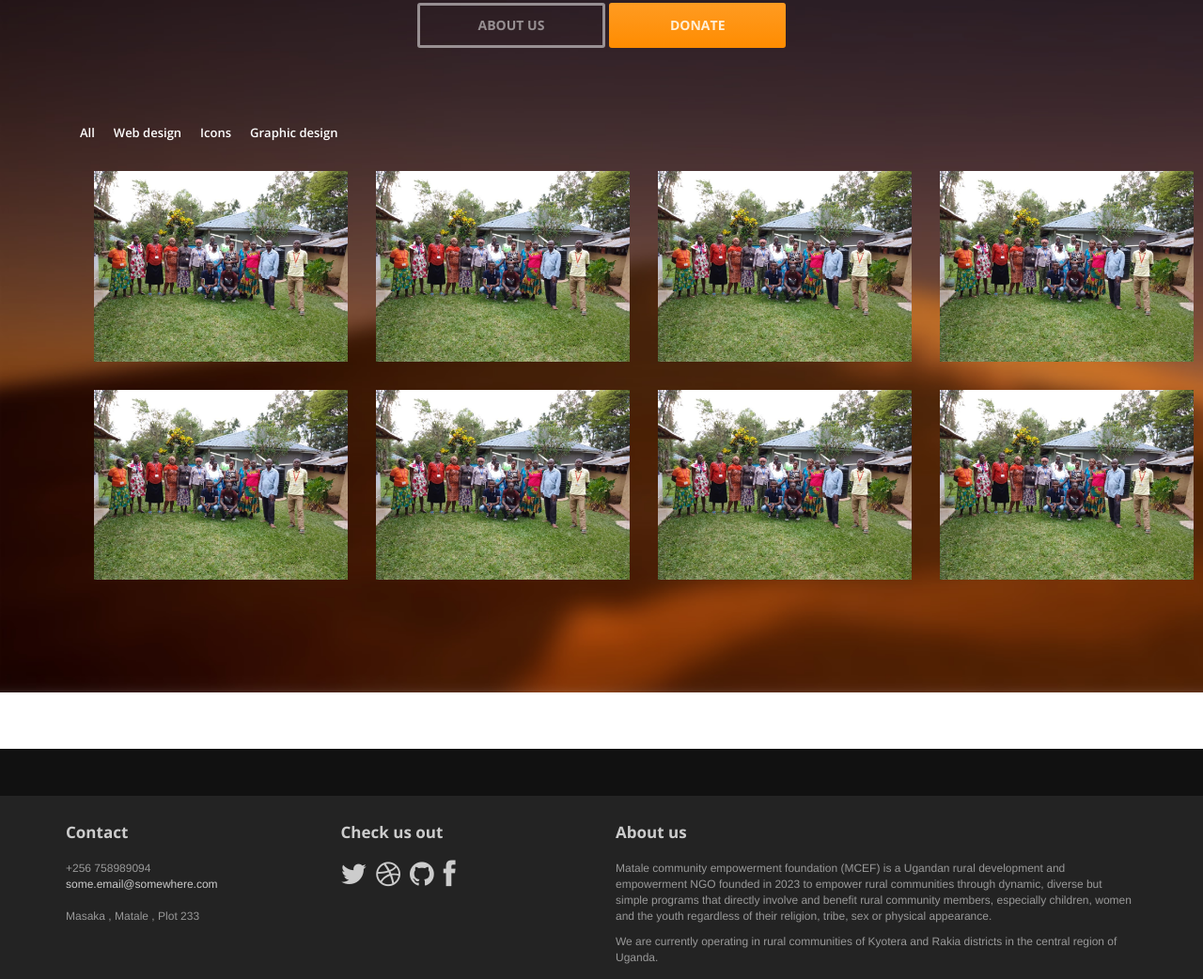
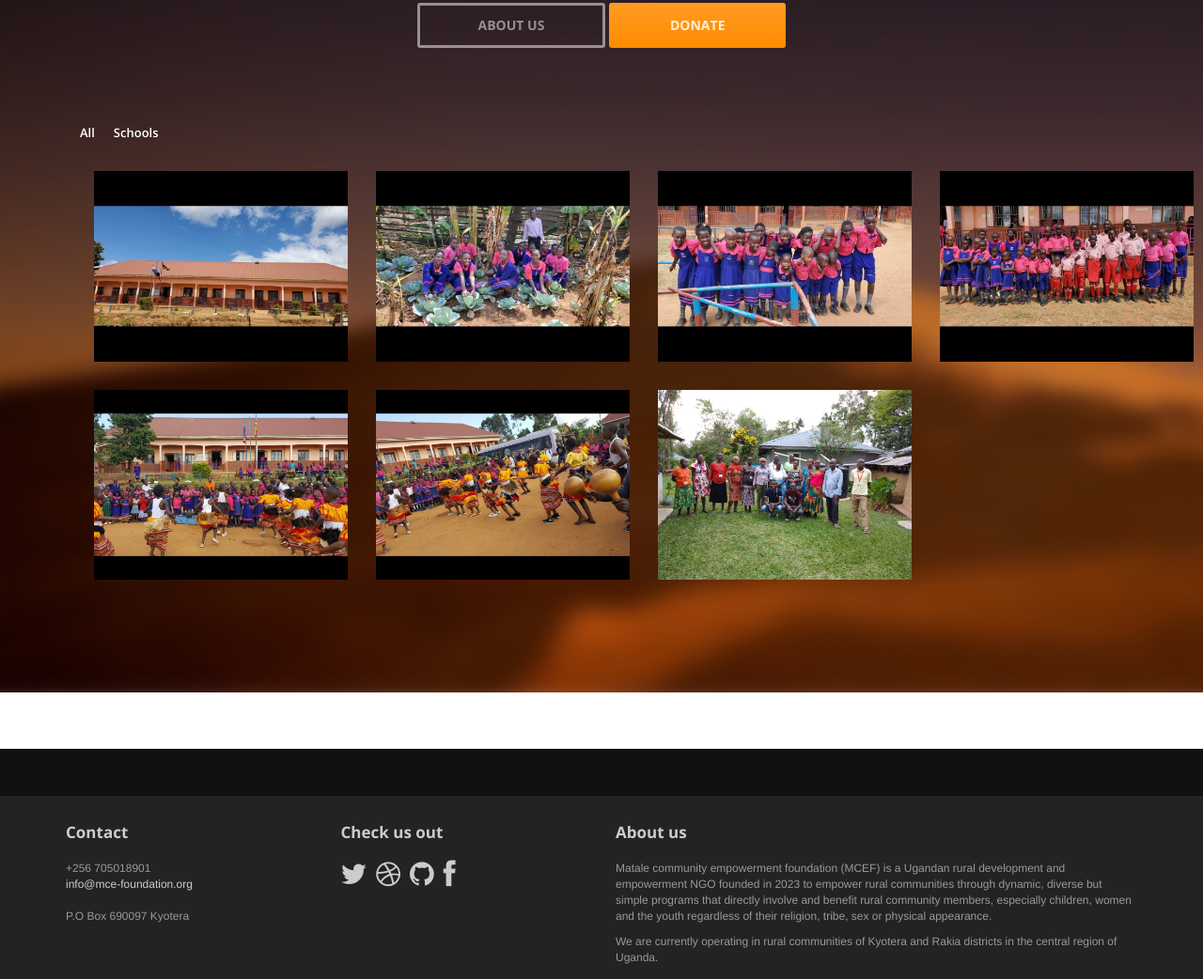
Before and after one commit to LanternNassi/MataleEmpowerment, a plain HTML site: page Insights.html in a window 1280 px wide. Shown: the part 369-1411 px from the top of the page at 94% size. Drawn offline with nearby package versions, Linux system fonts and the light colour scheme; a web font is replaced by a local one.

Commit message:
Winding up 01

```diff
--- a/Insights.html
+++ b/Insights.html
@@ -69,7 +69,7 @@
 			<div class="row">
 				<h1 class="lead">INSIGHTS AND RECENT WORKS</h1>
 				<p class="tagline">MCEF : Matale community empowerment foundation</a></p>
-				<p><a class="btn btn-default btn-lg" role="button">ABOUT US</a> <a class="btn btn-action btn-lg" role="button">DONATE</a></p>
+				<p><a class="btn btn-default btn-lg" role="button" href = "about.html">ABOUT US</a> <a class="btn btn-action btn-lg" role="button" href="Donate.html">DONATE</a></p>
 
 				<section id="content">
 					<div class="container">
@@ -77,9 +77,8 @@
 						<div class="span12">
 						  <ul class="portfolio-categ filter">
 							<li class="all active"><a href="#">All</a></li>
-							<li class="web"><a href="#" title="">Web design</a></li>
-							<li class="icon"><a href="#" title="">Icons</a></li>
-							<li class="graphic"><a href="#" title="">Graphic design</a></li>
+							<li class="web"><a href="#" title="">Schools</a></li>
+
 						  </ul>
 						  <div class="clearfix">
 						  </div>
@@ -89,89 +88,81 @@
 								<!-- Item Project and Filter Name -->
 								<li class="item-thumbs span3 design" data-id="id-0" data-type="web">
 								  <!-- Fancybox - Gallery Enabled - Title - Full Image -->
-								  <a class="hover-wrap fancybox" data-fancybox-group="gallery" title="Portfolio name" href="img/works/full/image-01-full.jpg">
+								  <a class="hover-wrap fancybox" data-fancybox-group="gallery" title="MCEF" href="assets/images/Works/Schools/9.jpg">
 									  <span class="overlay-img"></span>
 									  <span class="overlay-img-thumb font-icon-plus"></span>
 									  </a>
 								  <!-- Thumb Image and Description -->
-								  <img src="assets/images/Works/1.jpg" alt="Lorem ipsum dolor sit amet, consectetur adipiscing elit. Phasellus quis elementum odio. Curabitur pellentesque, dolor vel pharetra mollis.">
+								  <img src="assets/images/Works/Schools/9.jpg" alt="">
 								</li>
 								<!-- End Item Project -->
 								<!-- Item Project and Filter Name -->
-								<li class="item-thumbs span3 design" data-id="id-1" data-type="icon">
+								<li class="item-thumbs span3 design" data-id="id-1" data-type="web">
 								  <!-- Fancybox - Gallery Enabled - Title - Full Image -->
-								  <a class="hover-wrap fancybox" data-fancybox-group="gallery" title="Portfolio name" href="img/works/full/image-02-full.jpg">
+								  <a class="hover-wrap fancybox" data-fancybox-group="gallery" title="MCEF" href="assets/images/Works/Schools/10.jpg">
 									  <span class="overlay-img"></span>
 									  <span class="overlay-img-thumb font-icon-plus"></span>
 									  </a>
 								  <!-- Thumb Image and Description -->
-								  <img src="assets/images/Works/1.jpg" alt="Lorem ipsum dolor sit amet, consectetur adipiscing elit. Phasellus quis elementum odio. Curabitur pellentesque, dolor vel pharetra mollis.">
+								  <img src="assets/images/Works/Schools/10.jpg" alt="">
 								</li>
 								<!-- End Item Project -->
 								<!-- Item Project and Filter Name -->
-								<li class="item-thumbs span3 photography" data-id="id-2" data-type="graphic">
+								<li class="item-thumbs span3 photography" data-id="id-2" data-type="web">
 								  <!-- Fancybox - Gallery Enabled - Title - Full Image -->
-								  <a class="hover-wrap fancybox" data-fancybox-group="gallery" title="Portfolio name" href="img/works/full/image-03-full.jpg">
+								  <a class="hover-wrap fancybox" data-fancybox-group="gallery" title="MCEF" href="assets/images/Works/Schools/11.jpg">
 									  <span class="overlay-img"></span>
 									  <span class="overlay-img-thumb font-icon-plus"></span>
 									  </a>
 								  <!-- Thumb Image and Description -->
-								  <img src="assets/images/Works/1.jpg" alt="Lorem ipsum dolor sit amet, consectetur adipiscing elit. Phasellus quis elementum odio. Curabitur pellentesque, dolor vel pharetra mollis.">
+								  <img src="assets/images/Works/Schools/11.jpg" alt="">
 								</li>
 								<!-- End Item Project -->
 								<!-- Item Project and Filter Name -->
 								<li class="item-thumbs span3 design" data-id="id-0" data-type="web">
 								  <!-- Fancybox - Gallery Enabled - Title - Full Image -->
-								  <a class="hover-wrap fancybox" data-fancybox-group="gallery" title="Portfolio name" href="img/works/full/image-04-full.jpg">
+								  <a class="hover-wrap fancybox" data-fancybox-group="gallery" title="MCEF" href="assets/images/Works/Schools/12.jpg">
 									  <span class="overlay-img"></span>
 									  <span class="overlay-img-thumb font-icon-plus"></span>
 									  </a>
 								  <!-- Thumb Image and Description -->
-								  <img src="assets/images/Works/1.jpg" alt="Lorem ipsum dolor sit amet, consectetur adipiscing elit. Phasellus quis elementum odio. Curabitur pellentesque, dolor vel pharetra mollis.">
+								  <img src="assets/images/Works/Schools/12.jpg" alt="">
 								</li>
 								<!-- End Item Project -->
 								<!-- Item Project and Filter Name -->
 								<li class="item-thumbs span3 photography" data-id="id-4" data-type="web">
 								  <!-- Fancybox - Gallery Enabled - Title - Full Image -->
-								  <a class="hover-wrap fancybox" data-fancybox-group="gallery" title="Portfolio name" href="img/works/full/image-05-full.jpg">
+								  <a class="hover-wrap fancybox" data-fancybox-group="gallery" title="MCEF" href="assets/images/Works/Schools/8.jpg">
 									  <span class="overlay-img"></span>
 									  <span class="overlay-img-thumb font-icon-plus"></span>
 									  </a>
 								  <!-- Thumb Image and Description -->
-								  <img src="assets/images/Works/1.jpg" alt="Lorem ipsum dolor sit amet, consectetur adipiscing elit. Phasellus quis elementum odio. Curabitur pellentesque, dolor vel pharetra mollis.">
+								  <img src="assets/images/Works/Schools/8.jpg" alt="">
 								</li>
 								<!-- End Item Project -->
 								<!-- Item Project and Filter Name -->
 								<li class="item-thumbs span3 photography" data-id="id-5" data-type="icon">
 								  <!-- Fancybox - Gallery Enabled - Title - Full Image -->
-								  <a class="hover-wrap fancybox" data-fancybox-group="gallery" title="Portfolio name" href="img/works/full/image-06-full.jpg">
+								  <a class="hover-wrap fancybox" data-fancybox-group="gallery" title="MCEF" href="assets/images/Works/Schools/7.jpg">
 									  <span class="overlay-img"></span>
 									  <span class="overlay-img-thumb font-icon-plus"></span>
 									  </a>
 								  <!-- Thumb Image and Description -->
-								  <img src="assets/images/Works/1.jpg" alt="Lorem ipsum dolor sit amet, consectetur adipiscing elit. Phasellus quis elementum odio. Curabitur pellentesque, dolor vel pharetra mollis.">
+								  <img src="assets/images/Works/Schools/7.jpg" alt="">
 								</li>
 								<!-- End Item Project -->
 								<li class="item-thumbs span3 design" data-id="id-0" data-type="web">
 								  <!-- Fancybox - Gallery Enabled - Title - Full Image -->
-								  <a class="hover-wrap fancybox" data-fancybox-group="gallery" title="Portfolio name" href="img/works/full/image-07-full.jpg">
+								  <a class="hover-wrap fancybox" data-fancybox-group="gallery" title="MCEF" href="assets/images/Works/1.jpg">
 									  <span class="overlay-img"></span>
 									  <span class="overlay-img-thumb font-icon-plus"></span>
 									  </a>
 								  <!-- Thumb Image and Description -->
-								  <img src="assets/images/Works/1.jpg" alt="Lorem ipsum dolor sit amet, consectetur adipiscing elit. Phasellus quis elementum odio. Curabitur pellentesque, dolor vel pharetra mollis.">
+								  <img src="assets/images/Works/1.jpg" alt="">
 								</li>
 								<!-- End Item Project -->
 								<!-- Item Project and Filter Name -->
-								<li class="item-thumbs span3 design" data-id="id-0" data-type="graphic">
-								  <!-- Fancybox - Gallery Enabled - Title - Full Image -->
-								  <a class="hover-wrap fancybox" data-fancybox-group="gallery" title="Portfolio name" href="img/works/full/image-08-full.jpg">
-									  <span class="overlay-img"></span>
-									  <span class="overlay-img-thumb font-icon-plus"></span>
-									  </a>
-								  <!-- Thumb Image and Description -->
-								  <img src="assets/images/Works/1.jpg" alt="Lorem ipsum dolor sit amet, consectetur adipiscing elit. Phasellus quis elementum odio. Curabitur pellentesque, dolor vel pharetra mollis.">
-								</li>
+
 								<!-- End Item Project -->
 							  </ul>
 							</section>
@@ -196,10 +187,10 @@
 				<div class="col-md-3 widget">
 					<h3 class="widget-title">Contact</h3>
 					<div class="widget-body">
-						<p>+256 758989094<br>
-							<a href="mailto:#">some.email@somewhere.com</a><br>
+						<p>+256 705018901<br>
+							<a href="mailto:#">info@mce-foundation.org</a><br>
 							<br>
-							Masaka , Matale , Plot 233
+							P.O Box 690097 Kyotera
 						</p>
 					</div>
 				</div>
--- a/contact.html
+++ b/contact.html
@@ -4,7 +4,6 @@
 	<meta charset="utf-8">
 	<meta name="viewport"    content="width=device-width, initial-scale=1.0">
 	<meta name="description" content="">
-	<meta name="author"      content="Sergey Pozhilov (GetTemplate.com)">
 
 	<title>MCEF(Matale community empowerment foundation)</title>
 
@@ -96,9 +95,7 @@
 						</div>
 						<br>
 						<div class="row">
-							<div class="col-sm-6">
-								<label class="checkbox"><input type="checkbox"> Sign up for newsletter</label>
-							</div>
+
 							<div class="col-sm-6 text-right">
 								<input class="btn btn-action" type="submit" value="Send message">
 							</div>
@@ -114,11 +111,11 @@
 				<div class="widget">
 					<h4>Address</h4>
 					<address>
-						Masaka.Matale,Uganda
+						P.O Box 690097
 					</address>
 					<h4>Phone:</h4>
 					<address>
-						+256-758989094
+						+256 705018901
 					</address>
 				</div>
 
@@ -141,10 +138,10 @@
 					<div class="col-md-3 widget">
 						<h3 class="widget-title">Contact</h3>
 						<div class="widget-body">
-							<p>+256 758989094<br>
-								<a href="mailto:#">some.email@somewhere.com</a><br>
+							<p>+256 705018901<br>
+								<a href="mailto:#">info@mce-foundation.org</a><br>
 								<br>
-								Masaka , Matale , Plot 233
+								P.O Box 690097 Kyotera
 							</p>
 						</div>
 					</div>
@@ -214,8 +211,8 @@
 	<script src="assets/js/template.js"></script>
 
 	<!-- Google Maps -->
-	<script src="https://maps.googleapis.com/maps/api/js?key=&amp;sensor=false&amp;extension=.js"></script>
-	<script src="assets/js/google-map.js"></script>
+	<!-- <script src="https://maps.googleapis.com/maps/api/js?key=&amp;sensor=false&amp;extension=.js"></script>
+	<script src="assets/js/google-map.js"></script> -->
 
 
 </body>
```
Also changed, not shown: about.html (+3 -4 lines), index.html (+5 -5 lines), assets/images/Works/Schools/10.jpg (added), assets/images/Works/Schools/11.jpg (added), assets/images/Works/Schools/12.jpg (added), assets/images/Works/Schools/6.jpg (added), assets/images/Works/Schools/7.jpg (added), assets/images/Works/Schools/8.jpg (added), assets/images/Works/Schools/9.jpg (added).
